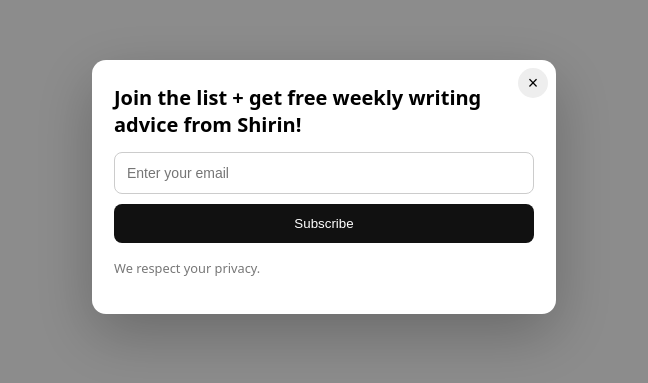
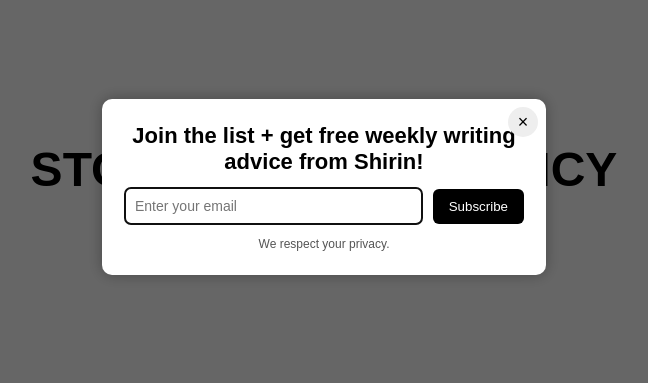
Before and after one commit to shirinsaghaie/storyeditingagency, a plain HTML site: page index.html in a window 1280 px wide. Shown: the part 213-596 px from the top of the page, without its empty margins (316-964 px from the left). Drawn offline with Linux system fonts and the light colour scheme.

Commit message:
Add newsletter popup overlay with AJAX submission and thank-you message

```diff
--- a/index.html
+++ b/index.html
@@ -1,53 +1,111 @@
-<!-- ========== Newsletter Popup ========== -->
+<!DOCTYPE html>
+<html lang="en">
+<head>
+  <meta charset="UTF-8" />
+  <meta name="viewport" content="width=device-width, initial-scale=1" />
+  <title>STORY EDITING AGENCY</title>
   <style>
+    /* Base page (background stays visible) */
+    :root { --bg: #fff; --fg: #000; }
+    html, body { height: 100%; }
+    body {
+      margin: 0;
+      background: var(--bg);
+      color: var(--fg);
+      font-family: Arial, sans-serif;
+      display: flex;
+      align-items: center;
+      justify-content: center;
+      min-height: 100vh;
+    }
+    .container { text-align: center; padding: 20px; }
+    h1 { font-size: 48px; margin: 0 0 8px; }
+    p  { font-size: 24px; margin: 0; }
+
+    /* Popup overlay */
     .popup {
       position: fixed;
       inset: 0;
-    display: none;
-    place-items: center;
-    background: rgba(0,0,0,.45);
+      display: none;            /* toggled via JS */
+      justify-content: center;
+      align-items: center;
+      background: rgba(0,0,0,0.6);
       z-index: 9999;
     }
-  .popup[aria-hidden="false"] { display: grid; }
+    .popup[aria-hidden="false"] { display: flex; }
 
     .popup-content {
-    width: min(92vw, 420px);
+      width: min(90vw, 400px);
       background: #fff;
-    border-radius: 14px;
+      border-radius: 10px;
+      box-shadow: 0 0 15px rgba(0,0,0,0.3);
       padding: 24px 22px;
-    box-shadow: 0 20px 60px rgba(0,0,0,.25);
-    font-family: system-ui, sans-serif;
+      text-align: center;
       position: relative;
     }
-  .popup h2 { margin: 0 0 10px; font-size: 1.25rem; }
-  .popup form { display: grid; gap: 10px; margin-top: 14px; }
-  .popup input[type="email"] {
-    padding: 12px; border: 1px solid #ccc; border-radius: 8px; font-size: 14px;
+    .popup-content h2 {
+      margin: 0 0 10px;
+      font-size: 22px; color: #000;
     }
-  .popup button[type="submit"] {
-    padding: 12px; border: none; border-radius: 8px; background: #111; color: #fff; cursor: pointer;
+    .popup-content form {
+      margin-top: 12px;
+      display: grid;
+      gap: 10px;
+      grid-template-columns: 1fr auto;
+      align-items: center;
     }
-  .popup .close-btn {
+    .popup-content input[type="email"]{
+      padding: 10px;
+      border: 1px solid #ccc;
+      border-radius: 6px;
+      font-size: 14px;
+    }
+    .popup-content button[type="submit"]{
+      padding: 10px 16px;
+      border: none;
+      background: #000; color: #fff;
+      border-radius: 6px; cursor: pointer;
+    }
+    .close-btn {
       position: absolute; top: 8px; right: 8px;
-    background: #eee; border: none; border-radius: 50%; width: 30px; height: 30px;
-    font-size: 18px; line-height: 0; cursor: pointer;
+      width: 30px; height: 30px; border: 0;
+      border-radius: 50%; background: #eee;
+      cursor: pointer; font-size: 18px; line-height: 0;
     }
-  .thankyou { display:none; margin-top:10px; color:#1b7a2a; font-weight:600; }
-  .privacy { font-size: .8rem; color:#777; margin-top: 6px; }
+    .privacy { margin-top: 12px; font-size: 12px; color: #555; }
+
+    /* Thank-you inside popup */
+    .thank-you { display: none; font-size: 22px; color: #000; margin-top: 8px; }
+    .thank-you.show { display: block; }
+
+    /* Stack form on small screens */
+    @media (max-width: 420px){
+      .popup-content form { grid-template-columns: 1fr; }
+      .popup-content button[type="submit"]{ width: 100%; }
+    }
   </style>
+</head>
+<body>
+  <!-- Background content stays visible -->
+  <div class="container">
+    <h1>STORY EDITING AGENCY</h1>
+    <p>mail@storyeditingagency.com</p>
+  </div>
 
-<div class="popup" id="newsletterPopup" aria-hidden="true">
+  <!-- Popup -->
+  <div class="popup" id="newsletterPopup" aria-hidden="true" role="dialog" aria-modal="true" aria-labelledby="nl-title">
     <div class="popup-content">
-    <button class="close-btn" type="button" id="popupClose">×</button>
-    <h2>Join the list + get free weekly writing advice from Shirin!</h2>
+      <button class="close-btn" type="button" id="popupClose" aria-label="Close">×</button>
+      <h2 id="nl-title">Join the list + get free weekly writing advice from Shirin!</h2>
 
+      <!-- No action attribute: we submit with JS to avoid redirect -->
       <form id="newsletterForm" novalidate>
-      <input type="email" name="email" placeholder="Enter your email" required>
-      <button type="submit">Subscribe</button>
+        <input type="email" name="email" id="nl-email" placeholder="Enter your email" required autocomplete="email" />
+        <button type="submit" id="nl-submit">Subscribe</button>
       </form>
 
-    <div class="thankyou" id="thankYouMessage">Thank you!</div>
-    <p class="privacy">We respect your privacy.</p>
+      <div class="thank-you" id="thankYouMessage" role="status" aria-live="polite">Thank you!</div>
+      <div class="privacy">We respect your privacy.</div>
     </div>
   </div>
 
@@ -56,50 +114,80 @@
     const popup = document.getElementById("newsletterPopup");
     const form  = document.getElementById("newsletterForm");
     const thank = document.getElementById("thankYouMessage");
-  const close = document.getElementById("popupClose");
-  const STORAGE_KEY = "subscribed";
+    const closeBtn = document.getElementById("popupClose");
+    const emailInput = document.getElementById("nl-email");
+    const submitBtn = document.getElementById("nl-submit");
+
+    // Remember per-session if user closed it
+    const CLOSED_KEY = "sea_popup_closed";
+    // Remember permanently if subscribed (won't show again)
+    const SUBSCRIBED_KEY = "sea_subscribed";
 
     function openPopup(){
-    if (localStorage.getItem(STORAGE_KEY)==="true") return;
+      if (localStorage.getItem(SUBSCRIBED_KEY) === "true") return;
+      if (sessionStorage.getItem(CLOSED_KEY) === "true") return;
       popup.setAttribute("aria-hidden","false");
-    document.documentElement.style.overflow="hidden";
+      // keep background visible, but prevent page scroll while modal open
+      document.documentElement.style.overflow = "hidden";
+      setTimeout(()=>emailInput?.focus(), 50);
     }
     function closePopup(){
       popup.setAttribute("aria-hidden","true");
-    document.documentElement.style.overflow="";
+      document.documentElement.style.overflow = "";
+      sessionStorage.setItem(CLOSED_KEY, "true");
     }
 
-  // Show after 2s
-  window.addEventListener("load",()=>setTimeout(openPopup,2000));
-  close.addEventListener("click",closePopup);
-  popup.addEventListener("click",e=>{if(e.target===popup)closePopup();});
-  document.addEventListener("keydown",e=>{if(e.key==="Escape")closePopup();});
+    // Show popup after 2 seconds
+    window.addEventListener("load", () => setTimeout(openPopup, 2000));
 
-  form.addEventListener("submit",async e=>{
+    // Close interactions (button, backdrop, ESC)
+    closeBtn.addEventListener("click", closePopup);
+    popup.addEventListener("click", (e)=>{ if (e.target === popup) closePopup(); });
+    document.addEventListener("keydown", (e)=>{ if (e.key === "Escape" && popup.getAttribute("aria-hidden")==="false") closePopup(); });
+
+    // AJAX submit to Formspree (no redirect)
+    form.addEventListener("submit", async (e) => {
       e.preventDefault();
-    const email = form.email.value.trim();
-    if(!email){form.email.reportValidity(); return;}
+
+      // basic validation
+      if (!emailInput.value || !emailInput.checkValidity()){
+        emailInput.reportValidity();
+        return;
+      }
+
+      submitBtn.disabled = true;
+      const originalText = submitBtn.textContent;
+      submitBtn.textContent = "Submitting…";
 
       try {
-      const res = await fetch("https://formspree.io/f/xyzdayve",{
-        method:"POST",
-        headers:{
-          "Accept":"application/json",
-          "Content-Type":"application/json"
+        const endpoint = "https://formspree.io/f/xyzdayve"; // <-- your Formspree ID
+        const res = await fetch(endpoint, {
+          method: "POST",
+          headers: {
+            "Accept": "application/json",
+            "Content-Type": "application/json"
           },
-        body: JSON.stringify({email})
+          body: JSON.stringify({ email: emailInput.value.trim() })
         });
 
-      if(res.ok){
-        form.style.display="none";
-        thank.style.display="block";
-        localStorage.setItem(STORAGE_KEY,"true");
+        if (res.ok) {
+          // Swap to Thank You inside the popup, keep background page visible
+          form.style.display = "none";
+          thank.classList.add("show");
+          localStorage.setItem(SUBSCRIBED_KEY, "true");
         } else {
-        alert("Something went wrong. Please try again.");
+          const data = await res.json().catch(()=> ({}));
+          const msg = data?.errors?.[0]?.message || "Something went wrong. Please try again.";
+          alert(msg);
         }
-    } catch(err){
+      } catch (err) {
         alert("Network error. Please try again.");
+      } finally {
+        submitBtn.disabled = false;
+        submitBtn.textContent = originalText;
       }
     });
   })();
   </script>
+</body>
+</html>
```
Lines whose indentation alone changed are shown as unchanged.
